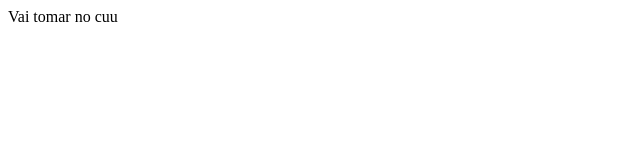
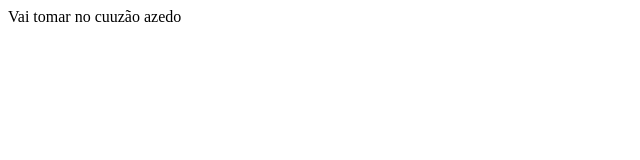
Before and after one commit to Cassianocgo/gama-no-github, a plain HTML site: page index.html in a window 1280 px wide. Shown: the full height of the page, 0-640 px from the left. Drawn offline with Linux system fonts and the light colour scheme.

Commit message:
atualização apartir do github

```diff
--- a/index.html
+++ b/index.html
@@ -1,4 +1,4 @@
 
 <html>
-    Vai tomar no cuu
+    Vai tomar no cuuzão azedo
 </html>
```
